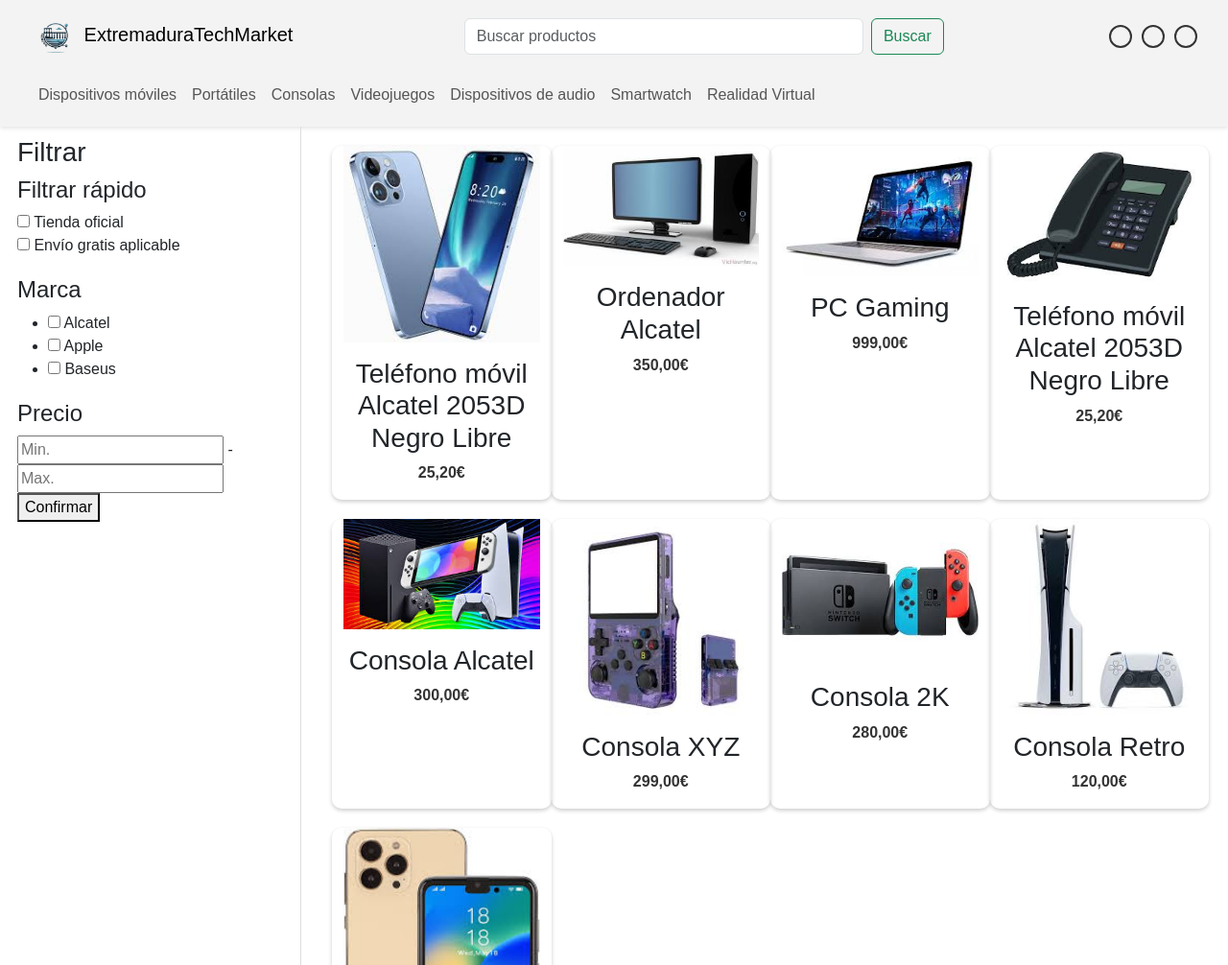
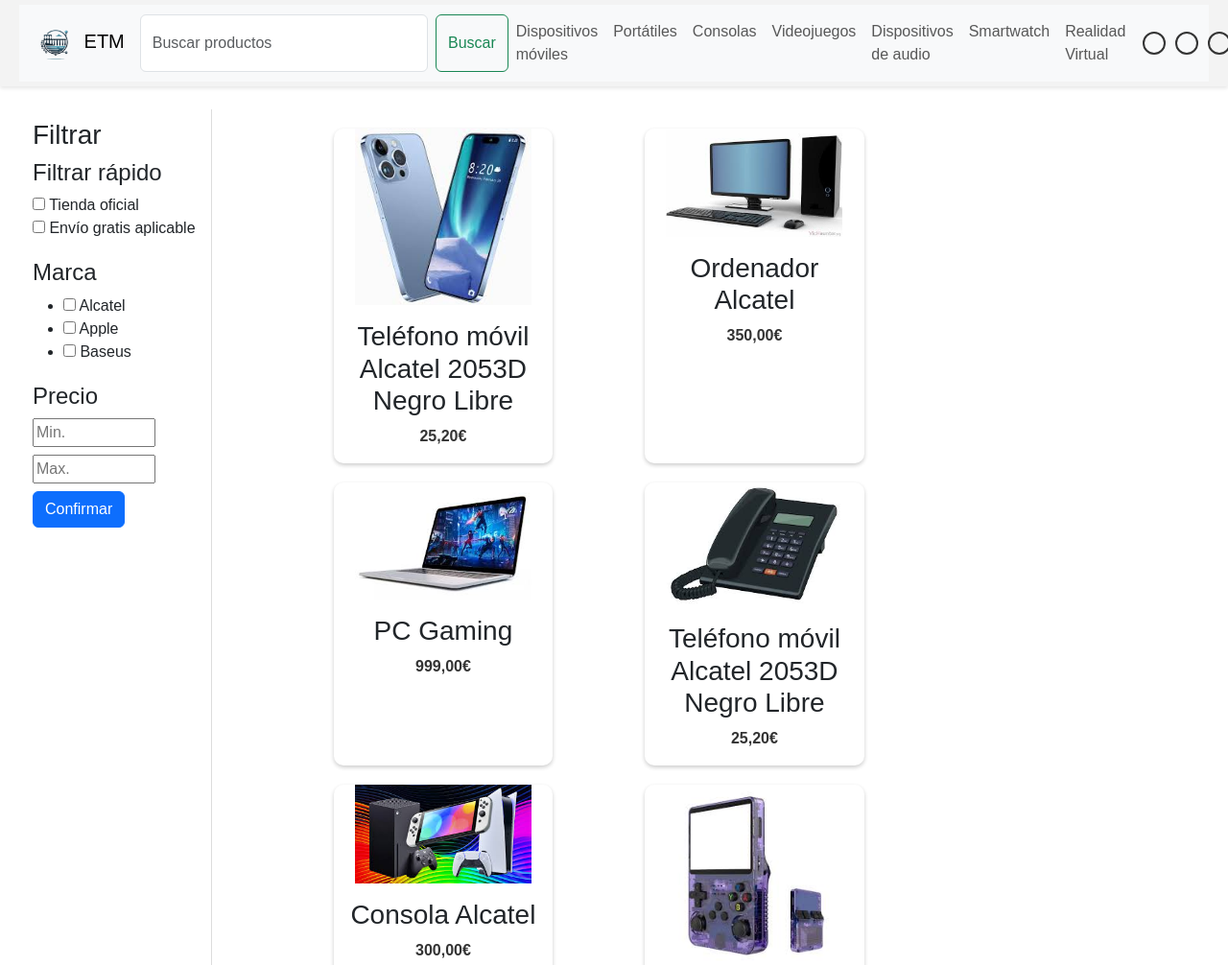
Before and after one commit to alokenveo/etm_web_repository, a plain HTML site: page index.html in a window 1280 px wide. Shown: the top 1006 px of the page at 96% size. Drawn offline with nearby package versions, Linux system fonts and the light colour scheme.

Commit message:
Prueba con Bootstrap, revisión del inicio

```diff
--- a/css/styles.css
+++ b/css/styles.css
@@ -14,14 +14,23 @@ header {
     box-shadow: 0 2px 4px rgba(0, 0, 0, 0.1);
 }
 
+.buscador {
+    flex-grow: 1;
+    max-width: 45vw;
+    min-width: 30vw;
+}
+
+@media (max-width: 992px) {
+    .buscador {
+        display: none;
+    }
+}
+
 a{
     text-decoration: none;
     color: inherit;
 }
 
-#logo{
-    width:70px;
-}
 
 .rigthHeader{
     display: flex;
@@ -48,10 +57,6 @@ a{
     border-color: #333;
 }
 
-.buscador{
-    width: 80%;
-    max-width: 500px;
-}
 
 /*Barra de filtros*/
 .barra-filtro{
@@ -89,7 +94,7 @@ a{
 }
 
 .producto img {
-    width: 100%;
+    width: 90%;
     height: auto;
     transition: all 0.5s;
 }
--- a/index.html
+++ b/index.html
@@ -21,49 +21,24 @@
 <body>
 <!--Cabecera de la página-->
 <header>
-        <nav class="navbar">
-            <div class="container-fluid justify-content-between d-flex align-items-center">
-                <div>
-                    <a class="navbar-brand " id="logo" href="#">
+    <div class="navbar navbar-expand-lg navbar-light bg-light">
+        <div class="container-fluid d-flex flex-column flex-lg-row align-items-start align-items-lg-center">
+            <div class="d-flex justify-content-between w-100">
+                <a class="navbar-brand" id="logo" href="#">
                     <img src="/img/logo gpt sin fondo.png" alt="Logo" width="50" height="50" class="d-inline-block">
-                        ExtremaduraTechMarket
+                    ETM
                 </a>
-                </div>
-                <form class="d-flex buscador" role="search"><i class="fa fa-arrow-circle-o-left" aria-hidden="true"></i>
+                <form class="d-flex buscador d-lg-flex d-none" role="search">
+                    <i class="fa fa-arrow-circle-o-left" aria-hidden="true"></i>
                     <input class="form-control me-2" type="search" placeholder="Buscar productos" aria-label="Search">
                     <button class="btn btn-outline-success" type="submit">Buscar</button>
                 </form>
-                <div class="rigthHeader">
-                    <div id="atencion-cliente" class="iconos-header">
-                        <svg xmlns="http://www.w3.org/2000/svg" fill="none" viewBox="0 0 24 24" stroke-width="1.5"
-                            stroke="currentColor" class="iconos-rigth-header">
-                            <path stroke-linecap="round" stroke-linejoin="round"
-                                d="M20.25 8.511c.884.284 1.5 1.128 1.5 2.097v4.286c0 1.136-.847 2.1-1.98 2.193-.34.027-.68.052-1.02.072v3.091l-3-3c-1.354 0-2.694-.055-4.02-.163a2.115 2.115 0 0 1-.825-.242m9.345-8.334a2.126 2.126 0 0 0-.476-.095 48.64 48.64 0 0 0-8.048 0c-1.131.094-1.976 1.057-1.976 2.192v4.286c0 .837.46 1.58 1.155 1.951m9.345-8.334V6.637c0-1.621-1.152-3.026-2.76-3.235A48.455 48.455 0 0 0 11.25 3c-2.115 0-4.198.137-6.24.402-1.608.209-2.76 1.614-2.76 3.235v6.226c0 1.621 1.152 3.026 2.76 3.235.577.075 1.157.14 1.74.194V21l4.155-4.155" />
-                        </svg>
-
+                <button class="navbar-toggler" type="button" data-bs-toggle="collapse" data-bs-target="#navbarSupportedContent" aria-controls="navbarSupportedContent" aria-expanded="false" aria-label="Toggle navigation">
+                    <span class="navbar-toggler-icon"></span>
+                </button>
             </div>
-                    <div id="bolsa-compras" class="iconos-header">
-                        <svg xmlns="http://www.w3.org/2000/svg" fill="none" viewBox="0 0 24 24" stroke-width="1.5"
-                            stroke="currentColor" class="iconos-rigth-header">
-                            <path stroke-linecap="round" stroke-linejoin="round"
-                                d="M15.75 10.5V6a3.75 3.75 0 1 0-7.5 0v4.5m11.356-1.993 1.263 12c.07.665-.45 1.243-1.119 1.243H4.25a1.125 1.125 0 0 1-1.12-1.243l1.264-12A1.125 1.125 0 0 1 5.513 7.5h12.974c.576 0 1.059.435 1.119 1.007ZM8.625 10.5a.375.375 0 1 1-.75 0 .375.375 0 0 1 .75 0Zm7.5 0a.375.375 0 1 1-.75 0 .375.375 0 0 1 .75 0Z" />
-                        </svg>
-                    </div>
-                    <div id="user" class="iconos-header">
-                        <svg xmlns="http://www.w3.org/2000/svg" fill="none" viewBox="0 0 24 24" stroke-width="1.5"
-                            stroke="currentColor" class="iconos-rigth-header">
-                            <path stroke-linecap="round" stroke-linejoin="round"
-                                d="M15.75 6a3.75 3.75 0 1 1-7.5 0 3.75 3.75 0 0 1 7.5 0ZM4.501 20.118a7.5 7.5 0 0 1 14.998 0A17.933 17.933 0 0 1 12 21.75c-2.676 0-5.216-.584-7.499-1.632Z" />
-                        </svg>
-                    </div>
-                </div>
-            </div>
-        </nav>
-
-        <nav class="navbar navbar-expand-lg ">
-            <div class="container-fluid">
-                <div class="collapse navbar-collapse" id="navbarSupportedContent">
-                    <ul class="navbar-nav me-1 mb-2 mb-lg-0">
+            <div class="collapse navbar-collapse w-100 mt-2 mt-lg-0" id="navbarSupportedContent">
+                <ul class="navbar-nav me-auto mb-2 mb-lg-0">
                     <li class="nav-item"><a class="nav-link" href="#">Dispositivos móviles</a></li>
                     <li class="nav-item"><a class="nav-link" href="#">Portátiles</a></li>
                     <li class="nav-item"><a class="nav-link" href="#">Consolas</a></li>
@@ -72,16 +47,38 @@
                     <li class="nav-item"><a class="nav-link" href="#">Smartwatch</a></li>
                     <li class="nav-item"><a class="nav-link" href="#">Realidad Virtual</a></li>
                 </ul>
+                <div class="d-flex flex-column flex-md-row w-100">
+                    <form class="d-flex buscador mt-2 mt-md-0 d-lg-none" role="search">
+                        <i class="fa fa-arrow-circle-o-left" aria-hidden="true"></i>
+                        <input class="form-control me-2" type="search" placeholder="Buscar productos" aria-label="Search">
+                        <button class="btn btn-outline-success" type="submit">Buscar</button>
+                    </form>
                 </div>
             </div>
-        </nav>
 
-
+            <div class="d-flex mt-4 mt-lg-0">
+                        <div id="atencion-cliente" class="iconos-header">
+                            <svg xmlns="http://www.w3.org/2000/svg" fill="none" viewBox="0 0 24 24" stroke-width="1.5" stroke="currentColor" class="iconos-rigth-header">
+                                <path stroke-linecap="round" stroke-linejoin="round" d="M20.25 8.511c.884.284 1.5 1.128 1.5 2.097v4.286c0 1.136-.847 2.1-1.98 2.193-.34.027-.68.052-1.02.072v3.091l-3-3c-1.354 0-2.694-.055-4.02-.163a2.115 2.115 0 0 1-.825-.242m9.345-8.334a2.126 2.126 0 0 0-.476-.095 48.64 48.64 0 0 0-8.048 0c-1.131.094-1.976 1.057-1.976 2.192v4.286c0 .837.46 1.58 1.155 1.951m9.345-8.334V6.637c0-1.621-1.152-3.026-2.76-3.235A48.455 48.455 0 0 0 11.25 3c-2.115 0-4.198.137-6.24.402-1.608.209-2.76 1.614-2.76 3.235v6.226c0 1.621 1.152 3.026 2.76 3.235.577.075 1.157.14 1.74.194V21l4.155-4.155" />
+                            </svg>
+                        </div>
+                        <div id="bolsa-compras" class="iconos-header">
+                            <svg xmlns="http://www.w3.org/2000/svg" fill="none" viewBox="0 0 24 24" stroke-width="1.5" stroke="currentColor" class="iconos-rigth-header">
+                                <path stroke-linecap="round" stroke-linejoin="round" d="M15.75 10.5V6a3.75 3.75 0 1 0-7.5 0v4.5m11.356-1.993 1.263 12c.07.665-.45 1.243-1.119 1.243H4.25a1.125 1.125 0 0 1-1.12-1.243l1.264-12A1.125 1.125 0 0 1 5.513 7.5h12.974c.576 0 1.059.435 1.119 1.007ZM8.625 10.5a.375.375 0 1 1-.75 0 .375.375 0 0 1 .75 0Zm7.5 0a.375.375 0 1 1-.75 0 .375.375 0 0 1 .75 0Z" />
+                            </svg>
+                        </div>
+                        <div id="user" class="iconos-header">
+                            <svg xmlns="http://www.w3.org/2000/svg" fill="none" viewBox="0 0 24 24" stroke-width="1.5" stroke="currentColor" class="iconos-rigth-header">
+                                <path stroke-linecap="round" stroke-linejoin="round" d="M15.75 6a3.75 3.75 0 1 1-7.5 0 3.75 3.75 0 0 1 7.5 0ZM4.501 20.118a7.5 7.5 0 0 1 14.998 0A17.933 17.933 0 0 1 12 21.75c-2.676 0-5.216-.584-7.499-1.632Z" />
+                            </svg>
+                        </div>
+                    </div>
+        </div>
+    </div>
 </header>
-
-    <main class="content row">
+<main class="content row mt-4">
     <!-- Barra de filtros de productos-->
-        <aside class="barra-filtro col-lg-3 col-md-4 col-sm-12 mb-4">
+    <aside class="barra-filtro col-lg-2 col-md-2 mb-4 ms-3">
         <h3 class="ml-4">Filtrar</h3>
         <div class="filters ml-4">
             <div class="filter-group">
@@ -100,9 +97,9 @@
             </div>
             <div class="filter-group">
                 <h4>Precio</h4>
-                    <input type="number" placeholder="Min."> -
-                    <input type="number" placeholder="Max.">
-                    <button>Confirmar</button>
+                <input type="number" class="mb-2" placeholder="Min." style="max-width: 10vw">
+                <input type="number" class="mb-2" placeholder="Max." style="max-width: 10vw">
+                <button class="btn btn-primary">Confirmar</button>
             </div>
         </div>
     </aside>
@@ -125,7 +122,8 @@
 </main>
 
 <script src="/js/script.js"></script>
-    <script src="https://cdn.jsdelivr.net/npm/bootstrap@5.3.3/dist/js/bootstrap.bundle.min.js""></script>
+<script src="https://cdn.jsdelivr.net/npm/bootstrap@5.3.3/dist/js/bootstrap.bundle.min.js"
+"></script>
 </body>
 
 </html>
--- a/js/script.js
+++ b/js/script.js
@@ -34,9 +34,12 @@ function cargarProductos() {
             productos.forEach(producto => {
                 // Crear un div para cada producto
                 const divProducto = document.createElement('div');
+                divProducto.classList.add('mx-2');
+
                 divProducto.classList.add('producto');
-                divProducto.classList.add('col-md-4');
-                divProducto.classList.add('col-sm-6');
+                divProducto.classList.add('col-md-3');
+                divProducto.classList.add('col-sm-4');
+                divProducto.classList.add('mx-sm-5');
                 divProducto.classList.add('col-lg-3');
 
                 // Crear el contenido HTML para el producto
```
Also changed, not shown: inicio.html (+2 -0 lines). Lines whose indentation alone changed are shown as unchanged.
